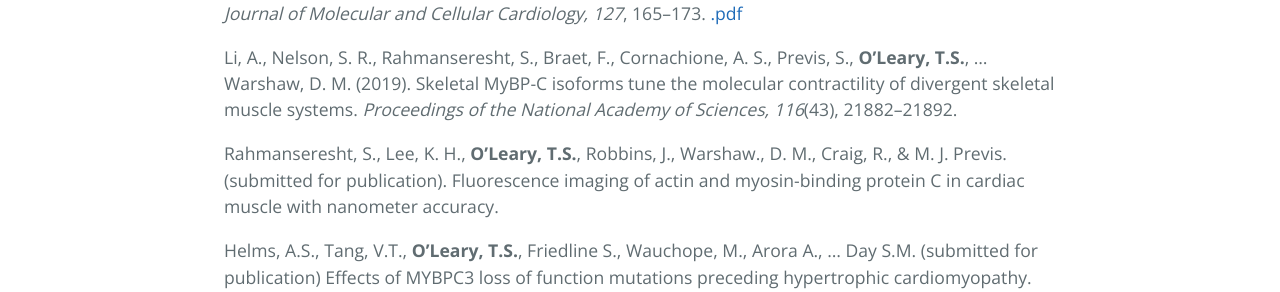
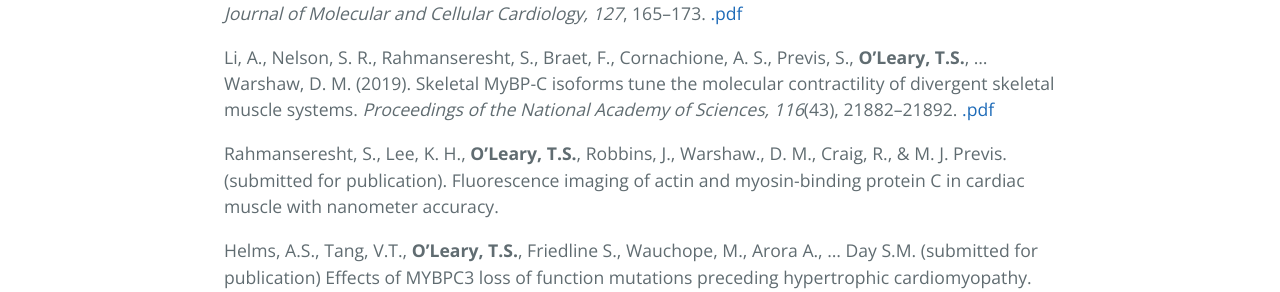
Before and after one commit to tsoleary/tsoleary.github.io, a Jekyll site: the page built from publications.md, in a window 1280 px wide. Shown: the part 427-719 px from the top of the page. Built offline with Jekyll 4.4.1, drawn with Linux system fonts in a browser that asks for light colours.

Commit message:
update pdfs

```diff
--- a/publications.md
+++ b/publications.md
@@ -9,7 +9,7 @@ order: 2
 
 **O’Leary, T. S.**, Snyder, J., Sadayappan, S., Day, S. M., & Previs, M. J. (2019). MYBPC3 truncation mutations enhance actomyosin contractile mechanics in human hypertrophic cardiomyopathy. _Journal of Molecular and Cellular Cardiology, 127_, 165–173. [.pdf](1-s2.0-S0022282818311313-main.pdf)
 
-Li, A., Nelson, S. R., Rahmanseresht, S., Braet, F., Cornachione, A. S., Previs, S., **O’Leary, T.S.**, ... Warshaw, D. M. (2019). Skeletal MyBP-C isoforms tune the molecular contractility of divergent skeletal muscle systems. _Proceedings of the National Academy of Sciences, 116_(43), 21882–21892.
+Li, A., Nelson, S. R., Rahmanseresht, S., Braet, F., Cornachione, A. S., Previs, S., **O’Leary, T.S.**, ... Warshaw, D. M. (2019). Skeletal MyBP-C isoforms tune the molecular contractility of divergent skeletal muscle systems. _Proceedings of the National Academy of Sciences, 116_(43), 21882–21892. [.pdf](676601v1.full.pdf)
 
 Rahmanseresht, S., Lee, K. H.,  **O’Leary, T.S.**,  Robbins, J., Warshaw., D. M., Craig, R., & M. J. Previs. (submitted for publication). Fluorescence imaging of actin and myosin-binding protein C in cardiac muscle with nanometer accuracy.
 
```
